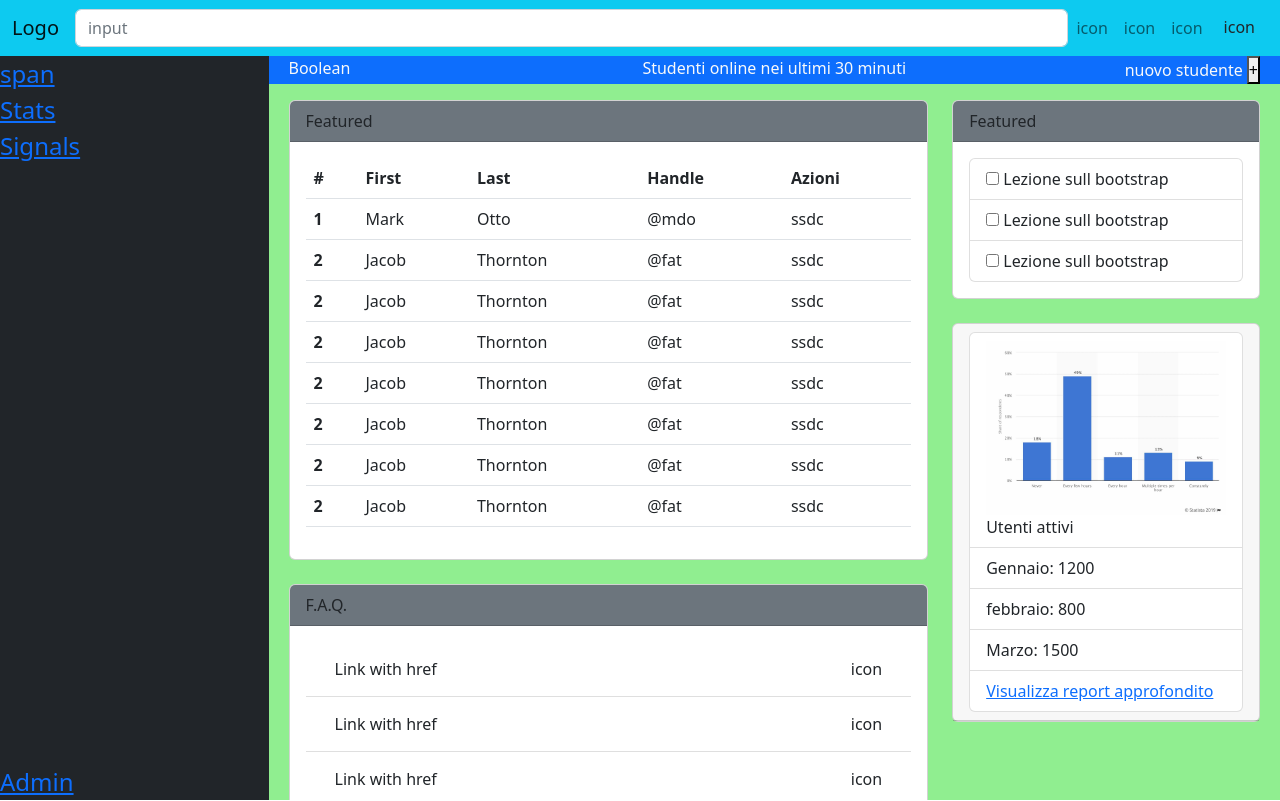
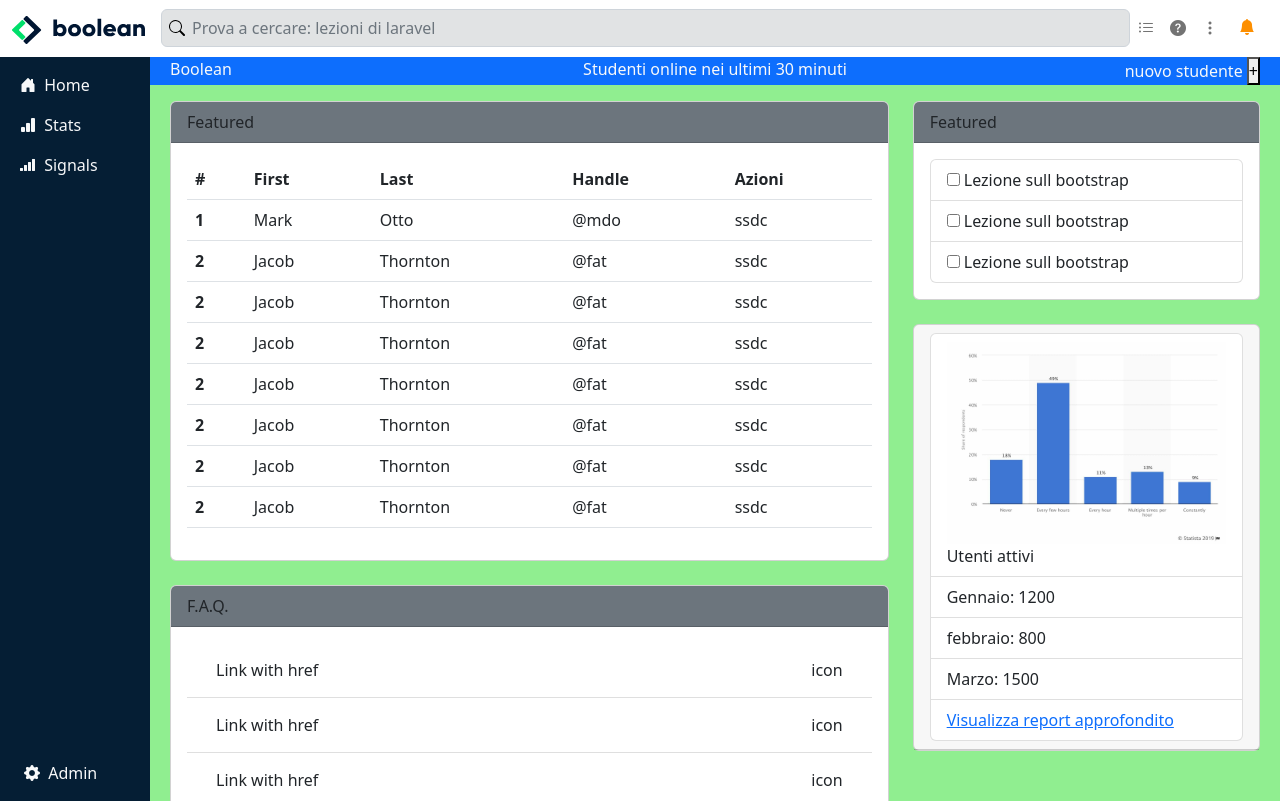
Before and after one commit to Leovilcu1/html-css-bootstrap-dashboard, a plain HTML site: page index.html in a window 1280 px wide. Drawn offline with nearby package versions, Linux system fonts and the light colour scheme.

Commit message:
html-css-bootstrap-dashboard-inizio-still

```diff
--- a/css/style.css
+++ b/css/style.css
@@ -8,19 +8,30 @@
     width: 80%;
 
 }
-
-li{
-    list-style: none;
+:root{
+    --my-dark:#051e34;
+    --my-gray:#e1e3e4;
+    --my-bell:#fd8f00;
 }
 .app{
     height: calc(100vh - 56px);
 }
 .left{
-
-    width: 300px;
+    width: 150px;
 }
 
 .right{
     background-color: lightgreen;
     width: calc(100% - 150px);
 }
+.my-dark{
+    background-color: var(--my-dark);
+}
+
+.my-icon-input{
+    background: url(../img/search.svg) no-repeat scroll 7px 10px var(--my-gray);
+    padding-left:30px;
+}
+.my-bell{
+    color: var(--my-bell);
+}
--- a/index.html
+++ b/index.html
@@ -5,6 +5,7 @@
     <meta http-equiv="X-UA-Compatible" content="IE=edge">
     <meta name="viewport" content="width=device-width, initial-scale=1.0">
     <link rel="stylesheet" href="	https://cdn.jsdelivr.net/npm/bootstrap@5.2.3/dist/css/bootstrap.min.css">
+    <link rel="stylesheet" href="https://cdn.jsdelivr.net/npm/bootstrap-icons@1.10.2/font/bootstrap-icons.css">
     <link rel="stylesheet" href="css/style.css">
     <title>Document</title>
 </head>
@@ -15,28 +16,29 @@
 
 
     <header class="stiky-top">
-        <nav class="navbar navbar-expand bg-info">
+        <nav class="navbar navbar-expand bg">
             <div class="container-fluid">
-              <a class="navbar-brand text-decoration-none" href="#">Logo</a>
+              <a class="navbar-brand text-decoration-none" href="#"><img src="img/logo.svg" alt=""></a>
 
-              <form class="d-flex w-100" role="search">
-                <input class="form-control" type="text" placeholder="input" aria-label=" input example">
+              <form class="input-group" role="search">
+
+                <input  class="form-control my-icon-input " type="text" placeholder="Prova a cercare: lezioni di laravel " aria-label=" input example">
               </form>
 
               <div class=" collapse navbar-collapse">
-                <ul class="navbar-nav  ">
+                <ul class="navbar-nav">
                   <li class="nav-item">
-                    <a class="nav-link text-decoration-none" href="#">icon</a>
+                    <a class="nav-link " href="#"><i class="bi bi-list-ul "></i></a>
                   </li>
                   <li class="nav-item">
-                    <a class="nav-link text-decoration-none" href="#">icon</a>
+                    <a class="nav-link " href="#"><i class="bi bi-question-circle-fill "></i></a>
                   </li>
                   <li class="nav-item">
-                    <a class="nav-link text-decoration-none">icon</a>
+                    <a class="nav-link "><i class="bi bi-three-dots-vertical "></i></a>
                   </li>
                   <div class="dropdown">
                     <button class="btn  dropdown" type="button" data-bs-toggle="dropdown" aria-expanded="false">
-                      icon
+                      <span><i class="bi bi-bell-fill my-bell "></i></span>
                     </button>
                     <ul class="dropdown-menu">
                       <li><button class="dropdown-item" type="button">Action</button></li>
@@ -57,20 +59,32 @@
     <main>
     <!-- section -->
        <div class="app d-flex">
-        <div class="left bg-dark">
-            <ul class=" d-flex flex-column mb-3 px-0 fs-4 d-none d-md-flex h-100" >
-                <li class=" " ><a href="#">
-                    span
-                </a></li>
-                <li class=" " ><a href="#">
-                    Stats
-                </a></li>
-                <li class=" " ><a href="#">
-                    Signals
-                </a></li>
-                <li class="mt-auto " ><a href="#">
-                    Admin
-                </a></li>
+        <div class="left my-dark">
+            <ul class=" flex-column mb-3 px-0 d-none d-md-flex h-100" >
+                <li class="p-3" >
+                    <a class="text-decoration-none text-light" href="#">
+                        <i class="bi bi-house-door-fill px-1"></i>
+                         <span>Home</span>
+                    </a>
+                </li>
+                <li class="px-3" >
+                    <a class="text-decoration-none text-light" href="#">
+                        <i class="bi bi-bar-chart-fill px-1"></i>
+                        <span>Stats</span>
+                    </a>
+                </li>
+                <li class="p-3" >
+                    <a class="text-decoration-none text-light" href="#">
+                        <i class="bi bi-reception-4 px-1"></i>
+                        <span>Signals</span>
+                    </a>
+                </li>
+                <li class="mt-auto p-3" >
+                    <a class="text-decoration-none text-light px-1" href="#">
+                        <i class="bi bi-gear-fill px-1 "></i>
+                        <span>Admin</span>
+                    </a>
+                </li>
             </ul>
         </div>
 
```
Also changed, not shown: img/search.svg (added), 2 other files.
